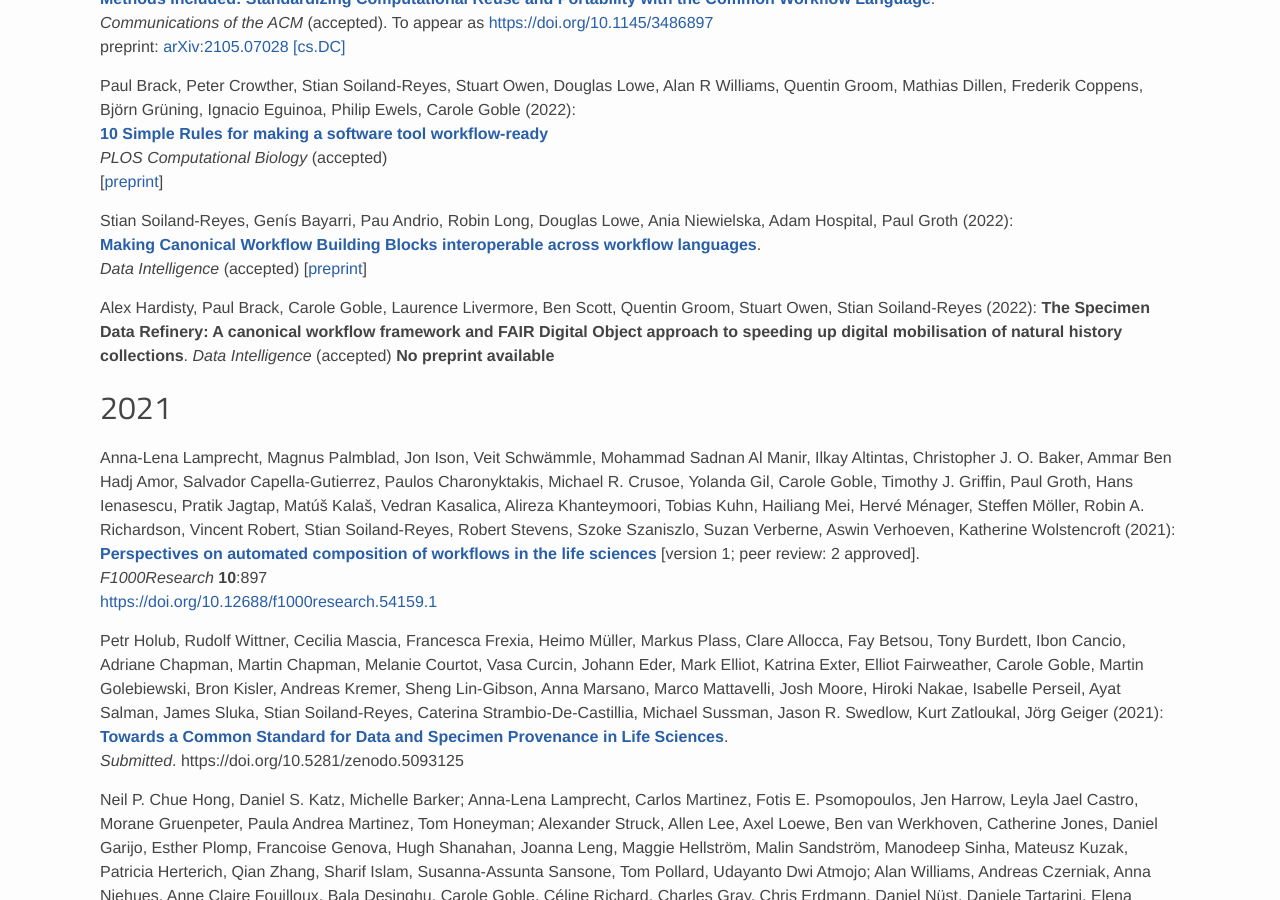
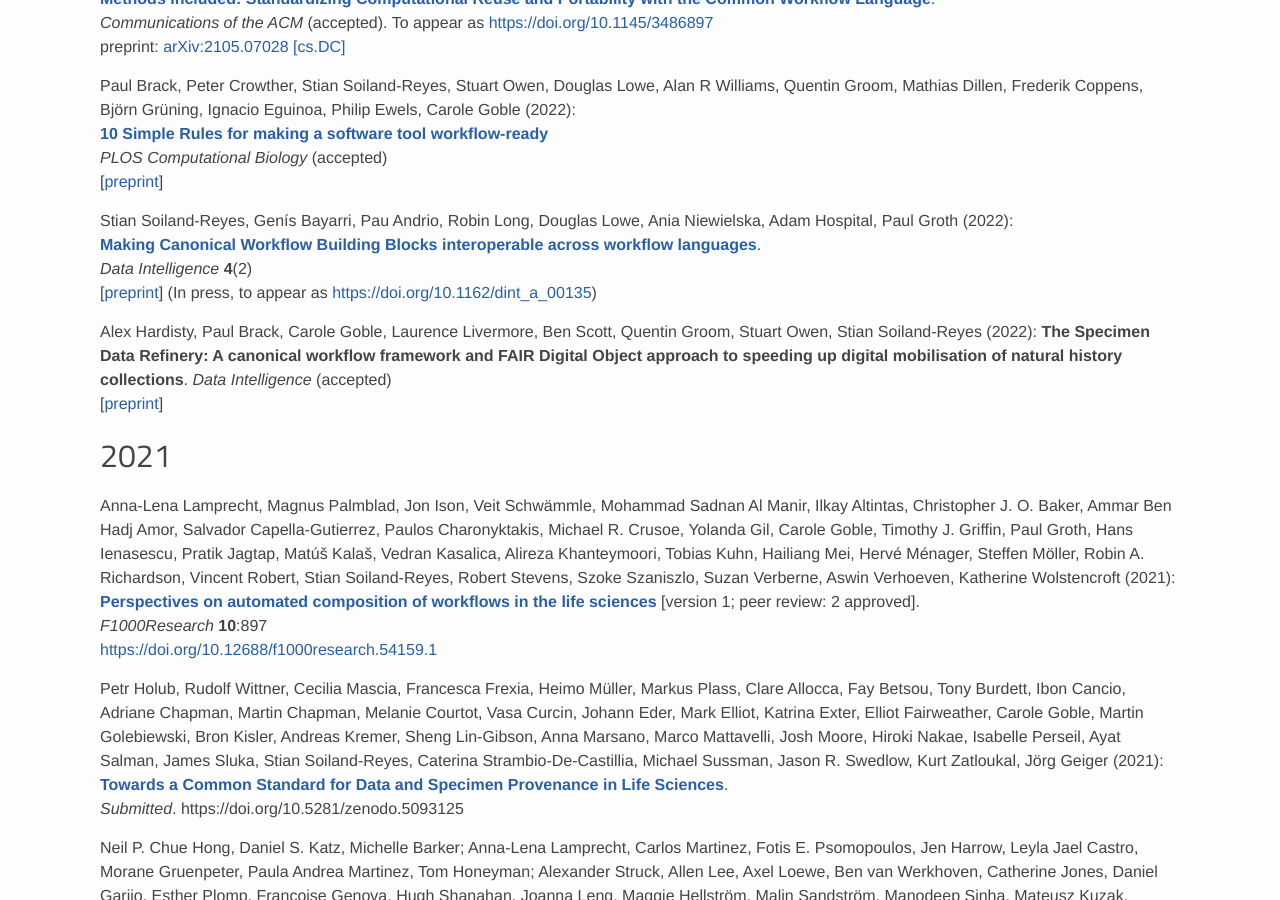
Before and after one commit to eScienceLab/eScienceLab.github.io, a Jekyll site: the page built from publications/index.md, in a window 1280 px wide and 900 px high, scrolled down 754 px. Built offline with Jekyll 4.4.1, drawn with Linux system fonts in a browser that asks for light colours; comment, search, counter and statistics services are not loaded.

Commit message:
DOI for CWFR paper on BioBB

```diff
--- a/publications/index.md
+++ b/publications/index.md
@@ -61,12 +61,14 @@ _PLOS Computational Biology_ (accepted)
 
 Stian Soiland-Reyes, Genís Bayarri, Pau Andrio, Robin Long, Douglas Lowe, Ania Niewielska, Adam Hospital, Paul Groth (2022):
 [**Making Canonical Workflow Building Blocks interoperable across workflow languages**](https://doi.org/10.5281/zenodo.5727730).
-_Data Intelligence_ (accepted)
+_Data Intelligence_ **4**(2)
 [[preprint](https://doi.org/10.5281/zenodo.5727730)]
+(In press, to appear as <https://doi.org/10.1162/dint_a_00135>)
 
 Alex Hardisty, Paul Brack, Carole Goble, Laurence Livermore, Ben Scott, Quentin Groom, Stuart Owen, Stian Soiland-Reyes (2022):
 **The Specimen Data Refinery: A canonical workflow framework and FAIR Digital Object approach to speeding up digital mobilisation of natural history collections**.
-_Data Intelligence_ (accepted)  **No preprint available**
+_Data Intelligence_ (accepted)
+[[preprint](https://s11.no/2022/phd/specimen-data-refinery/)]
 
 ## 2021
 
```
